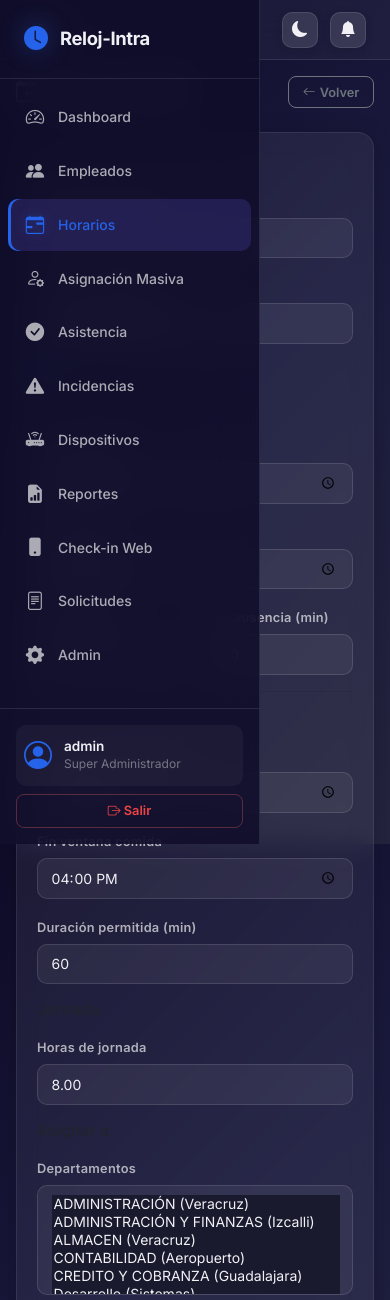
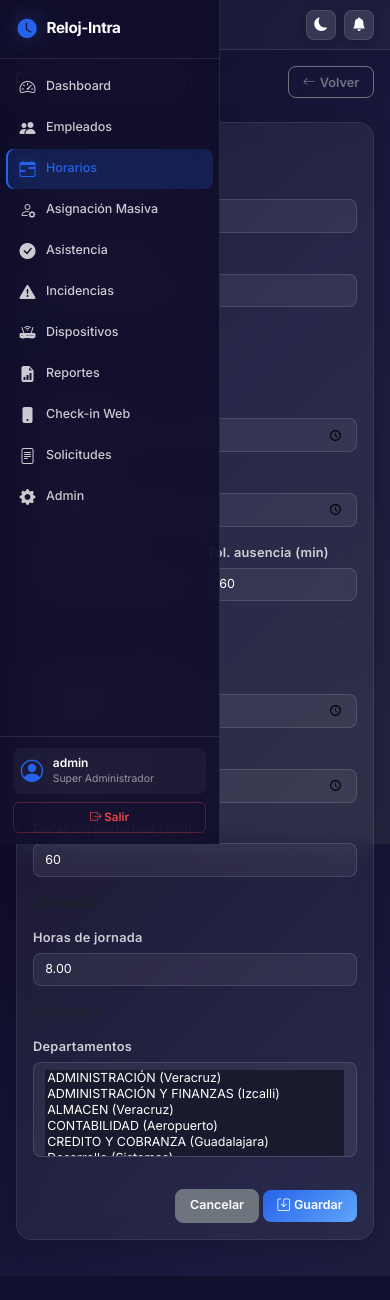
Before and after one commit to Jonathan3-3/reloj-inttranet, a Django app: page /horarios/nuevo/ in a window 390 px wide. Shown: the top 1300 px of the page. After the commit the page ends 1276 px from the top, so only its background shows below. Run offline with Django 5.2, Linux system fonts and the light colour scheme; a user stored in the database is signed in; data comes from the database, SQL or seed files in the repository; data that the repository does not hold is empty.

Commit message:
fix: responsive mas compacto, sidebar 220px, textos mas claros en modo noche, padding reducido

```diff
--- a/static/css/style.css
+++ b/static/css/style.css
@@ -1,7 +1,7 @@
 :root {
-    --sidebar-width: 260px;
+    --sidebar-width: 220px;
     --sidebar-collapsed: 0px;
-    --topbar-height: 60px;
+    --topbar-height: 50px;
     --font-family: 'Inter', 'Segoe UI', system-ui, -apple-system, sans-serif;
 
     --bg-gradient-start: #0f0c29;
@@ -15,9 +15,9 @@
     --glass-border-hover: rgba(255, 255, 255, 0.2);
     --glass-shadow: 0 8px 32px rgba(0, 0, 0, 0.3);
 
-    --text-primary: #f0f0f5;
-    --text-secondary: rgba(255, 255, 255, 0.65);
-    --text-muted: rgba(255, 255, 255, 0.4);
+    --text-primary: #ffffff;
+    --text-secondary: rgba(255, 255, 255, 0.78);
+    --text-muted: rgba(255, 255, 255, 0.55);
 
     --accent: #2563eb;
     --accent-hover: #3b82f6;
@@ -49,7 +49,7 @@
     --sidebar-blur: 20px;
     --sidebar-item-bg: rgba(255, 255, 255, 0.04);
     --sidebar-item-hover: rgba(255, 255, 255, 0.08);
-    --sidebar-item-active: rgba(108, 92, 231, 0.2);
+    --sidebar-item-active: rgba(37, 99, 235, 0.2);
     --sidebar-item-active-border: var(--accent);
 
     --topbar-bg: rgba(255, 255, 255, 0.04);
@@ -116,12 +116,12 @@
 
 body {
     font-family: var(--font-family);
-    font-size: 0.9rem;
+    font-size: 0.8rem;
     color: var(--text-primary);
     background: linear-gradient(135deg, var(--bg-gradient-start), var(--bg-gradient-mid), var(--bg-gradient-end));
     background-attachment: fixed;
     min-height: 100vh;
-    line-height: 1.6;
+    line-height: 1.5;
 }
 
 /* ─── SIDEBAR ─── */
@@ -145,48 +145,48 @@ body {
 }
 
 .sidebar-header {
-    padding: 1.25rem 1.5rem;
+    padding: 0.9rem 1.1rem;
     display: flex;
     align-items: center;
-    gap: 0.75rem;
+    gap: 0.6rem;
     border-bottom: 1px solid var(--glass-border);
     flex-shrink: 0;
 }
 
 .sidebar-header i {
-    font-size: 1.5rem;
+    font-size: 1.2rem;
     color: var(--accent);
-    filter: drop-shadow(0 0 12px var(--accent-glow));
+    filter: drop-shadow(0 0 10px var(--accent-glow));
 }
 
 .sidebar-brand {
-    font-size: 1.15rem;
+    font-size: 0.95rem;
     font-weight: 700;
     color: var(--text-primary);
     letter-spacing: -0.02em;
 }
 
 .sidebar .nav {
-    padding: 0.75rem 0.5rem;
+    padding: 0.5rem 0.4rem;
     flex: 1;
     overflow-y: auto;
     overflow-x: hidden;
 }
 
 .sidebar .nav-item {
-    margin-bottom: 2px;
+    margin-bottom: 1px;
 }
 
 .sidebar .nav-link {
     display: flex;
     align-items: center;
-    gap: 0.75rem;
-    padding: 0.7rem 1rem;
+    gap: 0.6rem;
+    padding: 0.5rem 0.75rem;
     color: var(--text-secondary);
     text-decoration: none;
-    border-radius: 10px;
-    transition: all 0.2s cubic-bezier(0.4, 0, 0.2, 1);
-    font-size: 0.875rem;
+    border-radius: 8px;
+    transition: all 0.15s cubic-bezier(0.4, 0, 0.2, 1);
+    font-size: 0.78rem;
     font-weight: 500;
     position: relative;
     overflow: hidden;
@@ -203,8 +203,8 @@ body {
 }
 
 .sidebar .nav-link i {
-    font-size: 1.15rem;
-    width: 22px;
+    font-size: 1rem;
+    width: 18px;
     text-align: center;
     position: relative;
     z-index: 1;
@@ -218,21 +218,21 @@ body {
 .sidebar .nav-link:hover {
     color: var(--text-primary);
     background: var(--sidebar-item-hover);
-    transform: translateX(4px);
+    transform: translateX(3px);
 }
 
 .sidebar .nav-link.active {
     color: var(--accent);
     background: var(--sidebar-item-active);
-    box-shadow: inset 3px 0 0 var(--sidebar-item-active-border);
+    box-shadow: inset 2px 0 0 var(--sidebar-item-active-border);
 }
 
 .sidebar .nav-link.active i {
-    filter: drop-shadow(0 0 6px var(--accent-glow));
+    filter: drop-shadow(0 0 4px var(--accent-glow));
 }
 
 .sidebar-footer {
-    padding: 1rem 1rem;
+    padding: 0.7rem 0.8rem;
     border-top: 1px solid var(--glass-border);
     flex-shrink: 0;
 }
@@ -240,40 +240,40 @@ body {
 .user-info {
     display: flex;
     align-items: center;
-    gap: 0.75rem;
-    padding: 0.5rem 0.5rem;
-    border-radius: 10px;
+    gap: 0.6rem;
+    padding: 0.4rem 0.5rem;
+    border-radius: 8px;
     background: var(--sidebar-item-bg);
 }
 
 .user-info i {
-    font-size: 1.75rem;
+    font-size: 1.4rem;
     color: var(--accent);
 }
 
 .user-info .user-name {
     color: var(--text-primary);
     font-weight: 600;
-    font-size: 0.85rem;
+    font-size: 0.75rem;
     line-height: 1.2;
 }
 
 .user-info .user-rol {
     color: var(--text-muted);
-    font-size: 0.75rem;
+    font-size: 0.65rem;
 }
 
 .sidebar-footer .btn-outline-danger {
-    border-color: rgba(255, 107, 107, 0.3);
+    border-color: rgba(239, 68, 68, 0.3);
     color: var(--danger);
-    border-radius: 8px;
-    font-size: 0.8rem;
-    padding: 0.4rem 0.75rem;
+    border-radius: 6px;
+    font-size: 0.72rem;
+    padding: 0.35rem 0.6rem;
     transition: all 0.2s;
 }
 
 .sidebar-footer .btn-outline-danger:hover {
-    background: rgba(255, 107, 107, 0.15);
+    background: rgba(239, 68, 68, 0.15);
     border-color: var(--danger);
     color: var(--danger);
 }
@@ -293,7 +293,7 @@ body {
     display: flex;
     align-items: center;
     justify-content: space-between;
-    padding: 0 1.5rem;
+    padding: 0 1rem;
     z-index: 999;
     transition: left 0.3s cubic-bezier(0.4, 0, 0.2, 1);
 }
@@ -301,7 +301,7 @@ body {
 .topbar-left {
     display: flex;
     align-items: center;
-    gap: 1rem;
+    gap: 0.75rem;
 }
 
 .topbar-left .breadcrumb {
@@ -311,7 +311,7 @@ body {
 }
 
 .topbar-left .breadcrumb-item {
-    font-size: 0.8rem;
+    font-size: 0.72rem;
     color: var(--text-muted);
 }
 
@@ -328,13 +328,13 @@ body {
 .topbar-right {
     display: flex;
     align-items: center;
-    gap: 0.75rem;
+    gap: 0.5rem;
 }
 
 .topbar-btn {
-    width: 36px;
-    height: 36px;
-    border-radius: 10px;
+    width: 30px;
+    height: 30px;
+    border-radius: 8px;
     border: 1px solid var(--glass-border);
     background: var(--glass-bg-hover);
     color: var(--text-primary);
@@ -344,7 +344,7 @@ body {
     cursor: pointer;
     transition: all 0.2s;
     position: relative;
-    font-size: 1rem;
+    font-size: 0.85rem;
     box-shadow: 0 2px 8px rgba(0, 0, 0, 0.15);
 }
 
@@ -424,14 +424,14 @@ body {
 }
 
 .card-body {
-    padding: 1.25rem;
+    padding: 1rem;
 }
 
 /* ─── STAT CARDS ─── */
 
 .stat-card {
-    border-radius: 16px;
-    padding: 1.5rem;
+    border-radius: 12px;
+    padding: 1rem;
     color: #fff;
     transition: all 0.3s cubic-bezier(0.4, 0, 0.2, 1);
     position: relative;
@@ -566,10 +566,10 @@ body {
 .form-control, .form-select {
     background: var(--input-bg);
     border: 1.5px solid var(--input-border);
-    border-radius: 10px;
+    border-radius: 8px;
     color: var(--text-primary);
-    font-size: 0.875rem;
-    padding: 0.55rem 0.85rem;
+    font-size: 0.78rem;
+    padding: 0.4rem 0.7rem;
     transition: all 0.2s;
 }
 
@@ -611,10 +611,10 @@ body {
 /* ─── BUTTONS ─── */
 
 .btn {
-    border-radius: 10px;
-    font-size: 0.85rem;
+    border-radius: 8px;
+    font-size: 0.78rem;
     font-weight: 600;
-    padding: 0.5rem 1.1rem;
+    padding: 0.4rem 0.9rem;
     transition: all 0.2s cubic-bezier(0.4, 0, 0.2, 1);
     position: relative;
     overflow: hidden;
```
Also changed, not shown: other parts of static/css/style.css (+25 -25 lines).
